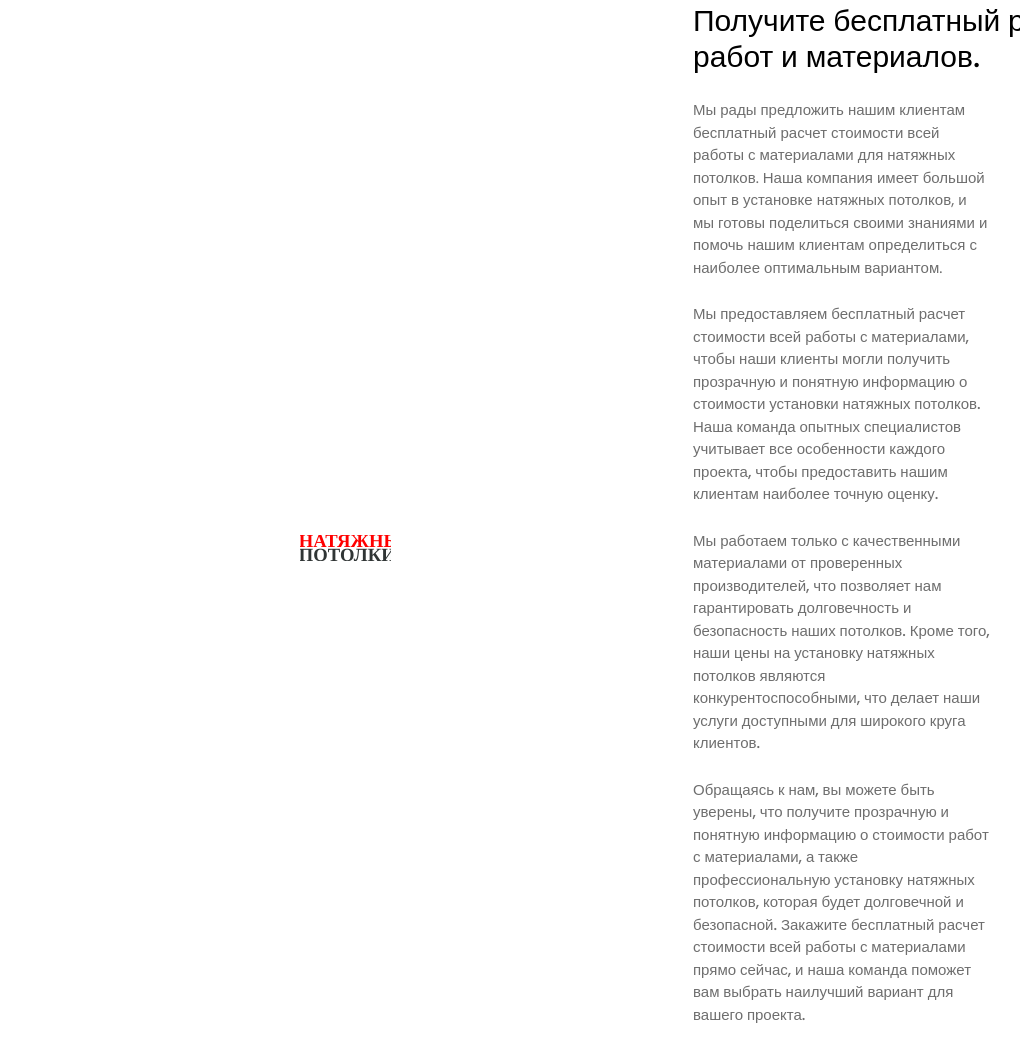
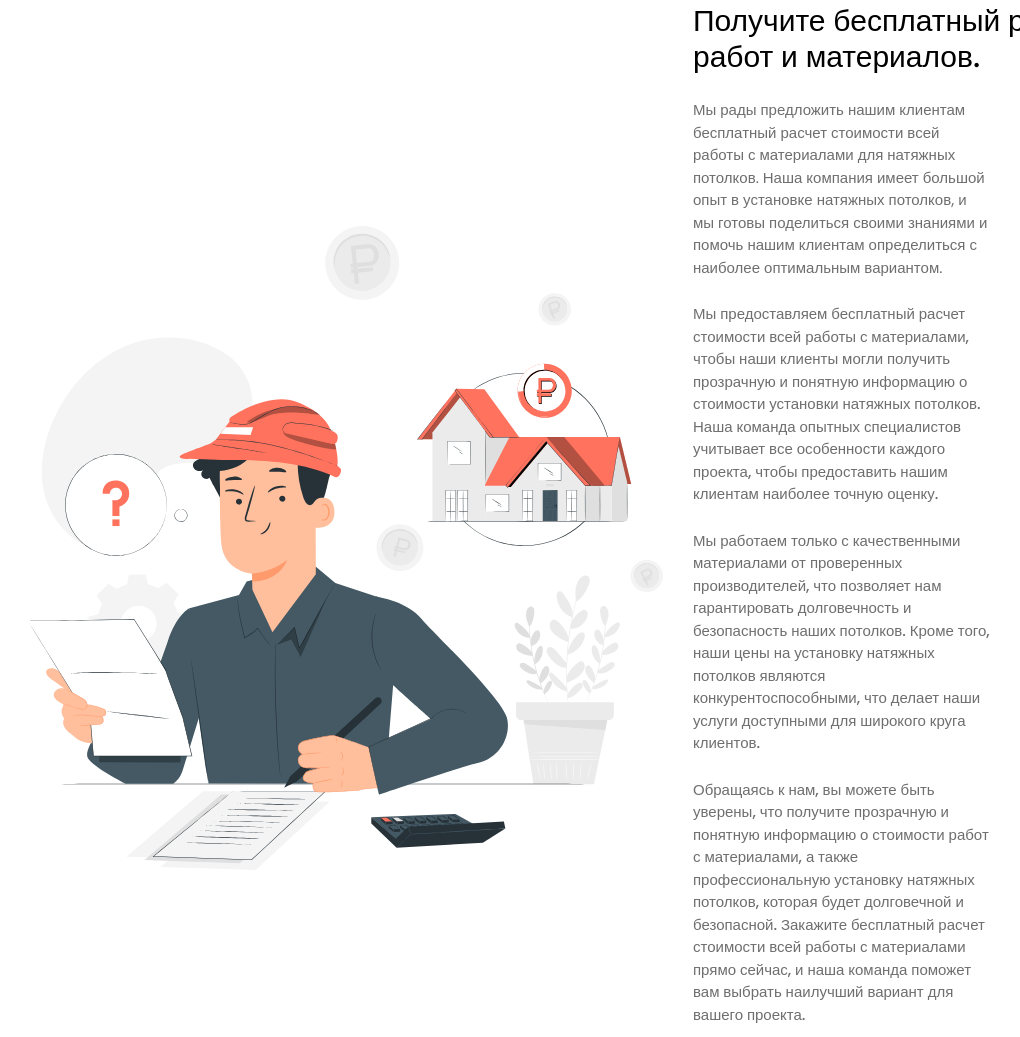
Before and after one commit to likemne/potolki, a website: page index.html in a window 1280 px wide. Shown: the part 2249-3286 px from the top of the page, without its empty margins (57-1077 px from the left). Drawn offline with Linux system fonts and the light colour scheme.

Commit message:
Update index.html

```diff
--- a/index.html
+++ b/index.html
@@ -122,7 +122,7 @@
         </div>
         <div class="row align-items-center">
           <div class="col-12 col-lg-7 text-center flex-item grid-margin" data-aos="fade-right">
-            <img src="images/Group2.svg" alt="" class="img-fluid">
+            <img src="images/Group3.svg" alt="" class="img-fluid">
           </div>
           <div class="col-12 col-lg-5 flex-item grid-margin" data-aos="fade-left">
             <h3 class="m-0">Получите бесплатный расчет<br>работ и материалов.</h3>
```
